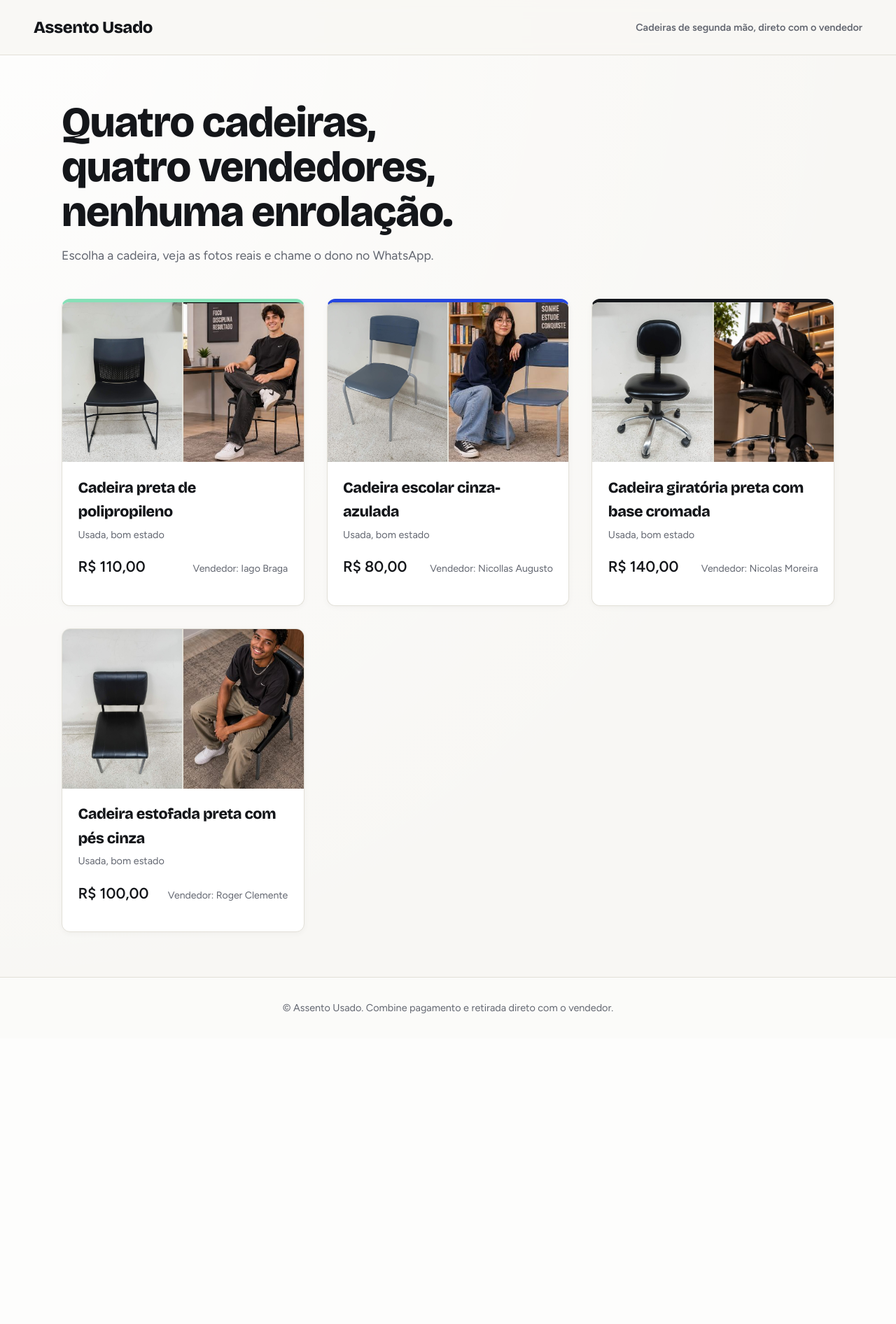
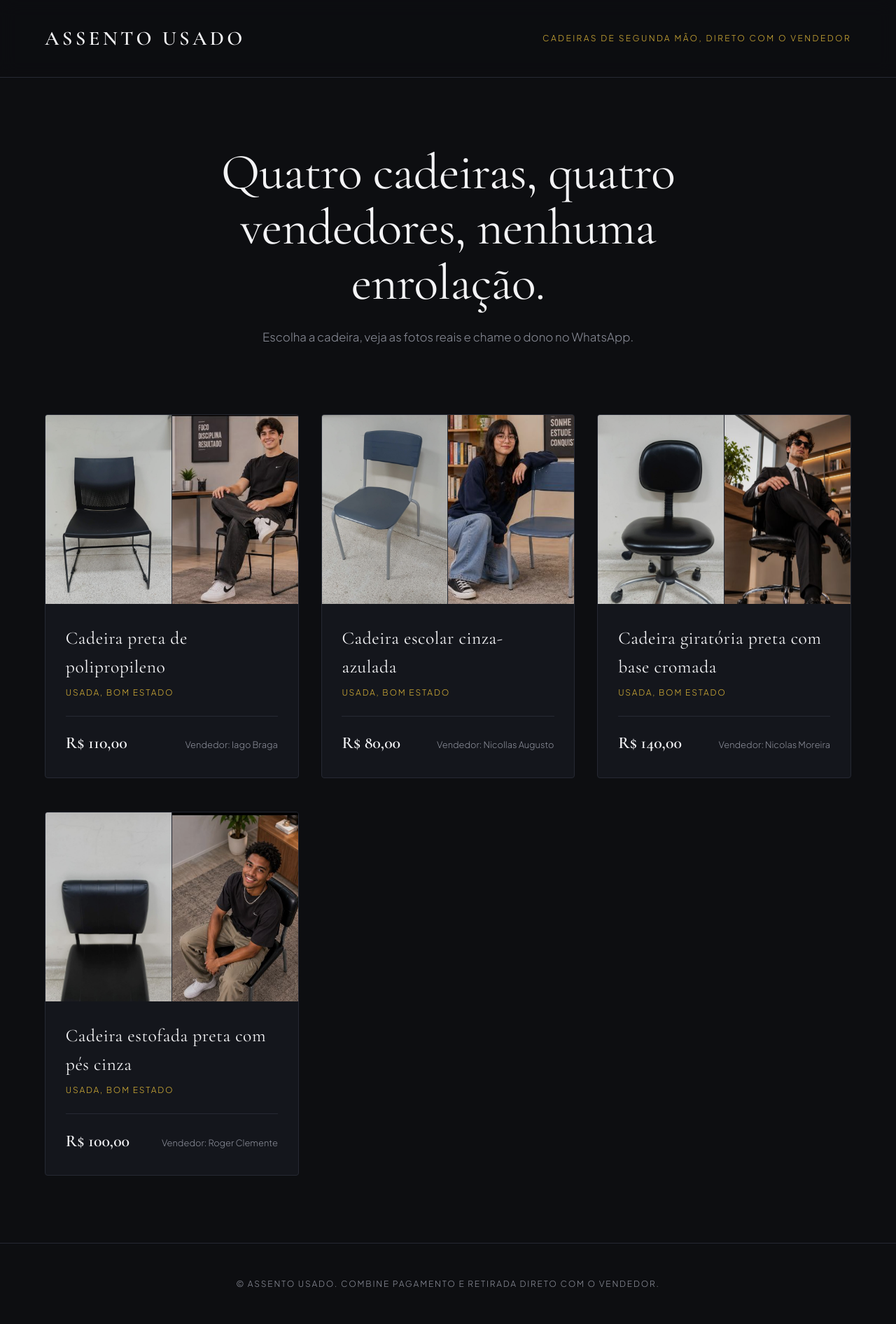
Before and after one commit to rogertarefasifsp-ops/cadeiras, a Flask app: page / in a window 1280 px wide. Shown: the whole page at 70% size. Before the commit the page ends 1448 px from the top, so only its background shows below. Run offline with Flask 3, Linux system fonts and the light colour scheme.

Commit message:
Update style.css

```diff
--- a/static/style.css
+++ b/static/style.css
@@ -1,319 +1,347 @@
+@import url('https://fonts.googleapis.com/css2?family=Cormorant+Garamond:ital,wght@0,400;0,600;1,400&family=Plus+Jakarta+Sans:wght@300;400;500;600&display=swap');
+
 :root {
-  --mint: #86e0b7;
-  --cobalt: #2546e0;
-  --cobalt-dark: #1b35b0;
-  --ink: #14161a;
-  --paper: #f8f7f4;
-  --paper-card: #ffffff;
-  --line: #e2e0d8;
-  --muted: #626670;
-  --radius-sm: 8px;
-  --radius-md: 12px;
-  --radius-lg: 18px;
-  --shadow-sm: 0 2px 8px rgba(20, 22, 26, 0.04);
-  --shadow-md: 0 8px 24px rgba(20, 22, 26, 0.07);
-  --shadow-lg: 0 16px 36px rgba(20, 22, 26, 0.12);
-  --transition: all 0.25s cubic-bezier(0.16, 1, 0.3, 1);
+  --bg: #0d0e11;
+  --surface: #14161c;
+  --surface-hover: #1c1e26;
+  --border: #262933;
+  --text-main: #f3f3f5;
+  --text-muted: #8b8e99;
+  --gold: #d4af37;
+  --gold-glow: rgba(212, 175, 55, 0.15);
+
+  --font-display: 'Cormorant Garamond', Georgia, serif;
+  --font-body: 'Plus Jakarta Sans', sans-serif;
 }
 
 * {
   box-sizing: border-box;
+  margin: 0;
+  padding: 0;
 }
 
 body {
-  margin: 0;
-  background: var(--paper);
-  background-image: radial-gradient(at top left, rgba(255, 255, 255, 0.8), transparent 70%);
-  color: var(--ink);
-  font: 400 1rem/1.6 'Figtree', system-ui, -apple-system, sans-serif;
+  background-color: var(--bg);
+  color: var(--text-main);
+  font-family: var(--font-body);
+  font-weight: 300;
+  line-height: 1.6;
   -webkit-font-smoothing: antialiased;
-  -moz-osx-font-smoothing: grayscale;
 }
 
 a {
   color: inherit;
+  text-decoration: none;
 }
 
-h1, h2, .logo, .preco {
-  font-family: 'Bricolage Grotesque', sans-serif;
-  letter-spacing: -0.02em;
-}
-
-/* Header */
+/* Header Editorial */
 .top {
   display: flex;
-  gap: 1rem;
+  justify-content: space-between;
   align-items: center;
-  justify-content: space-between;
-  flex-wrap: wrap;
-  padding: 1.25rem clamp(1rem, 5vw, 3rem);
-  border-bottom: 1px solid var(--line);
-  background: rgba(248, 247, 244, 0.85);
-  backdrop-filter: blur(10px);
+  padding: 2rem clamp(1.5rem, 6vw, 4rem);
+  border-bottom: 1px solid var(--border);
+  background: rgba(13, 14, 17, 0.85);
+  backdrop-filter: blur(12px);
   position: sticky;
   top: 0;
   z-index: 100;
 }
 
 .logo {
-  font-weight: 800;
-  font-size: 1.5rem;
-  text-decoration: none;
-  color: var(--ink);
-  transition: var(--transition);
+  font-family: var(--font-display);
+  font-size: 1.8rem;
+  font-weight: 600;
+  letter-spacing: 0.15em;
+  text-transform: uppercase;
+  color: var(--text-main);
+  transition: opacity 0.3s;
 }
 
 .logo:hover {
-  opacity: 0.8;
+  opacity: 0.7;
 }
 
 .top span {
-  color: var(--muted);
-  font-size: 0.9rem;
-  font-weight: 600;
+  font-size: 0.75rem;
+  letter-spacing: 0.2em;
+  text-transform: uppercase;
+  color: var(--gold);
 }
 
-/* Main Layout */
+/* Container Principal */
 main {
-  padding: 0 clamp(1rem, 5vw, 3rem) 4rem;
-  max-width: 1200px;
-  margin: auto;
+  max-width: 1300px;
+  margin: 0 auto;
+  padding: 0 clamp(1.5rem, 6vw, 4rem) 6rem;
 }
 
 /* Hero Section */
 .hero {
-  padding: 4rem 0 3rem;
+  padding: 6rem 0 4rem;
+  text-align: center;
+  max-width: 800px;
+  margin: 0 auto;
+}
+
+.hero-tag {
+  display: inline-block;
+  font-size: 0.75rem;
+  letter-spacing: 0.25em;
+  text-transform: uppercase;
+  color: var(--gold);
+  margin-bottom: 1.5rem;
 }
 
 .hero h1 {
-  font-size: clamp(2.2rem, 5vw, 3.8rem);
-  line-height: 1.05;
-  font-weight: 800;
-  max-width: 16ch;
-  margin: 0 0 1rem;
-  color: var(--ink);
+  font-family: var(--font-display);
+  font-size: clamp(2.8rem, 6vw, 4.5rem);
+  font-weight: 400;
+  line-height: 1.1;
+  letter-spacing: -0.01em;
+  margin-bottom: 1.5rem;
+}
+
+.hero h1 em {
+  font-style: italic;
+  color: var(--gold);
 }
 
 .hero p {
-  max-width: 48ch;
-  color: var(--muted);
-  font-size: 1.1rem;
-  margin: 0;
+  color: var(--text-muted);
+  font-size: 1.05rem;
+  font-weight: 300;
+  max-width: 50ch;
+  margin: 0 auto;
 }
 
-/* Grid de Produtos */
+/* Grid da Galeria */
 .grid {
   display: grid;
-  gap: 2rem;
-  grid-template-columns: repeat(auto-fit, minmax(300px, 1fr));
+  grid-template-columns: repeat(auto-fill, minmax(340px, 1fr));
+  gap: 3rem 2rem;
+  margin-top: 2rem;
 }
 
 .item {
-  text-decoration: none;
-  background: var(--paper-card);
-  border: 1px solid var(--line);
-  border-radius: var(--radius-md);
+  background: var(--surface);
+  border: 1px solid var(--border);
+  border-radius: 4px;
   overflow: hidden;
+  transition: all 0.4s cubic-bezier(0.16, 1, 0.3, 1);
   display: flex;
   flex-direction: column;
-  box-shadow: var(--shadow-sm);
-  transition: var(--transition);
-  position: relative;
 }
 
 .item:hover {
-  transform: translateY(-6px);
-  box-shadow: var(--shadow-md);
-  border-color: rgba(0, 0, 0, 0.15);
+  transform: translateY(-8px);
+  border-color: var(--gold);
+  box-shadow: 0 20px 40px var(--gold-glow);
 }
 
-/* Bordas coloridas dinâmicas */
-.item.t1 { border-top: 5px solid var(--mint); }
-.item.t2 { border-top: 5px solid var(--cobalt); }
-.item.t3 { border-top: 5px solid var(--ink); }
-
 .pics {
+  position: relative;
   display: grid;
   grid-template-columns: 1fr 1fr;
-  gap: 2px;
-  background: var(--line);
+  gap: 1px;
+  background: var(--border);
+  aspect-ratio: 4 / 3;
   overflow: hidden;
 }
 
 .pics img {
   width: 100%;
-  aspect-ratio: 3/4;
+  height: 100%;
   object-fit: cover;
-  display: block;
-  transition: transform 0.4s ease;
+  transition: transform 0.6s ease;
+  filter: brightness(0.9);
 }
 
 .item:hover .pics img {
-  transform: scale(1.04);
+  transform: scale(1.06);
+  filter: brightness(1);
 }
 
 .info {
-  padding: 1.2rem 1.4rem 1.4rem;
+  padding: 1.8rem;
   display: flex;
   flex-direction: column;
   flex-grow: 1;
 }
 
 .info h2 {
-  margin: 0 0 0.25rem;
-  font-size: 1.35rem;
-  font-weight: 800;
+  font-family: var(--font-display);
+  font-size: 1.6rem;
+  font-weight: 400;
+  letter-spacing: 0.02em;
+  margin-bottom: 0.4rem;
 }
 
 .estado {
-  color: var(--muted);
-  margin: 0 0 1rem;
-  font-size: 0.9rem;
+  font-size: 0.75rem;
+  letter-spacing: 0.15em;
+  text-transform: uppercase;
+  color: var(--gold);
+  margin-bottom: 1.5rem;
 }
 
 .linha {
+  margin-top: auto;
   display: flex;
   justify-content: space-between;
-  gap: 0.5rem;
-  flex-wrap: wrap;
-  margin-top: auto;
   align-items: baseline;
+  border-top: 1px solid var(--border);
+  padding-top: 1.2rem;
 }
 
 .linha strong {
-  font-size: 1.35rem;
-  color: var(--ink);
+  font-family: var(--font-display);
+  font-size: 1.5rem;
+  font-weight: 600;
+  color: var(--text-main);
 }
 
 .linha span {
-  font-size: 0.88rem;
-  color: var(--muted);
+  font-size: 0.8rem;
+  color: var(--text-muted);
 }
 
-/* Página de Detalhes */
+/* Página de Detalhes (Single Item) */
 .voltar {
   display: inline-flex;
   align-items: center;
-  gap: 0.4rem;
-  margin: 2rem 0 1.5rem;
-  color: var(--muted);
-  text-decoration: none;
-  font-weight: 600;
-  transition: var(--transition);
+  gap: 0.5rem;
+  margin: 3rem 0 2rem;
+  color: var(--text-muted);
+  font-size: 0.8rem;
+  letter-spacing: 0.15em;
+  text-transform: uppercase;
+  transition: color 0.3s;
 }
 
 .voltar:hover {
-  color: var(--cobalt);
-  transform: translateX(-3px);
+  color: var(--gold);
 }
 
 .detalhe {
   display: grid;
-  gap: 3rem;
-  grid-template-columns: repeat(auto-fit, minmax(320px, 1fr));
+  grid-template-columns: 1.2fr 1fr;
+  gap: 4rem;
   align-items: start;
+}
+
+@media (max-width: 900px) {
+  .detalhe {
+    grid-template-columns: 1fr;
+    gap: 2.5rem;
+  }
 }
 
 .galeria > img {
   width: 100%;
-  max-height: 65vh;
-  object-fit: contain;
-  background: var(--paper-card);
-  border: 1px solid var(--line);
-  border-radius: var(--radius-md);
-  display: block;
-  box-shadow: var(--shadow-sm);
+  max-height: 70vh;
+  object-fit: cover;
+  background: var(--surface);
+  border: 1px solid var(--border);
+  border-radius: 4px;
 }
 
 .mini {
   display: flex;
-  gap: 0.75rem;
-  margin-top: 0.75rem;
+  gap: 1rem;
+  margin-top: 1rem;
 }
 
 .mini button {
-  padding: 0;
-  border: 2px solid transparent;
   background: none;
-  border-radius: var(--radius-sm);
+  border: 1px solid var(--border);
+  border-radius: 4px;
   cursor: pointer;
-  width: 76px;
-  height: 76px;
+  width: 90px;
+  height: 90px;
   overflow: hidden;
-  transition: var(--transition);
-  opacity: 0.7;
+  opacity: 0.5;
+  transition: all 0.3s;
 }
 
-.mini button:hover {
+.mini button:hover,
+.mini button.on {
   opacity: 1;
-}
-
-.mini button.on {
-  border-color: var(--cobalt);
-  opacity: 1;
-  box-shadow: 0 0 0 2px rgba(37, 70, 224, 0.2);
+  border-color: var(--gold);
 }
 
 .mini img {
   width: 100%;
   height: 100%;
   object-fit: cover;
-  display: block;
 }
 
 .texto h1 {
-  font-size: clamp(2rem, 4vw, 2.8rem);
+  font-family: var(--font-display);
+  font-size: clamp(2.5rem, 4vw, 3.5rem);
+  font-weight: 400;
   line-height: 1.1;
-  margin: 0 0 0.5rem;
-  font-weight: 800;
+  margin-bottom: 0.8rem;
 }
 
 .preco {
-  font-size: 2.2rem;
-  font-weight: 800;
-  color: var(--cobalt);
-  margin: 0 0 0.25rem;
+  font-family: var(--font-display);
+  font-size: 2.5rem;
+  color: var(--gold);
+  margin-bottom: 0.5rem;
+}
+
+.texto .estado {
+  margin-bottom: 2rem;
+}
+
+.texto p {
+  color: var(--text-muted);
+  font-size: 1rem;
+  margin-bottom: 1.5rem;
 }
 
 .vend {
-  margin-top: 1.5rem;
-  font-size: 1.05rem;
+  border-top: 1px solid var(--border);
+  padding-top: 1.5rem;
+  margin-top: 2rem;
+  font-size: 0.9rem;
+  color: var(--text-muted);
 }
 
-/* Botão Principal */
+.vend strong {
+  color: var(--text-main);
+  font-weight: 500;
+}
+
 .btn {
-  display: inline-flex;
-  align-items: center;
-  justify-content: center;
-  margin-top: 1.5rem;
-  background: var(--cobalt);
-  color: #fff;
-  text-decoration: none;
-  padding: 1rem 1.8rem;
-  border-radius: var(--radius-sm);
+  display: inline-block;
+  width: 100%;
+  text-align: center;
+  margin-top: 2rem;
+  background: var(--text-main);
+  color: var(--bg);
+  text-transform: uppercase;
+  letter-spacing: 0.15em;
+  padding: 1.2rem 2rem;
+  border-radius: 2px;
+  font-size: 0.85rem;
   font-weight: 600;
-  font-size: 1.05rem;
-  box-shadow: 0 4px 14px rgba(37, 70, 224, 0.35);
-  transition: var(--transition);
+  transition: all 0.3s;
 }
 
 .btn:hover {
-  background: var(--cobalt-dark);
-  transform: translateY(-2px);
-  box-shadow: 0 6px 20px rgba(37, 70, 224, 0.45);
+  background: var(--gold);
+  color: #000;
+  box-shadow: 0 10px 25px var(--gold-glow);
 }
 
-a:focus-visible, button:focus-visible {
-  outline: 3px solid var(--cobalt);
-  outline-offset: 3px;
+footer {
+  border-top: 1px solid var(--border);
+  padding: 3rem clamp(1.5rem, 6vw, 4rem);
+  color: var(--text-muted);
+  font-size: 0.75rem;
+  letter-spacing: 0.15em;
+  text-transform: uppercase;
+  text-align: center;
 }
-
-/* Footer */
-footer {
-  border-top: 1px solid var(--line);
-  padding: 2rem clamp(1rem, 5vw, 3rem);
-  color: var(--muted);
-  font-size: 0.9rem;
-  text-align: center;
-  background: rgba(255, 255, 255, 0.4);
-}
```
